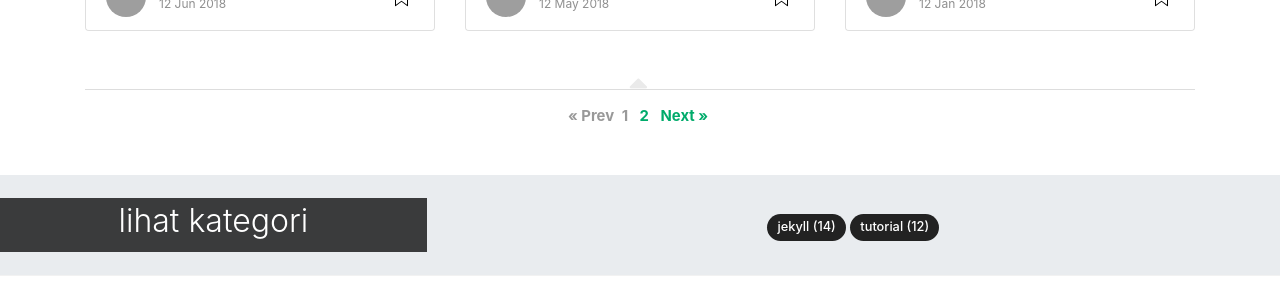
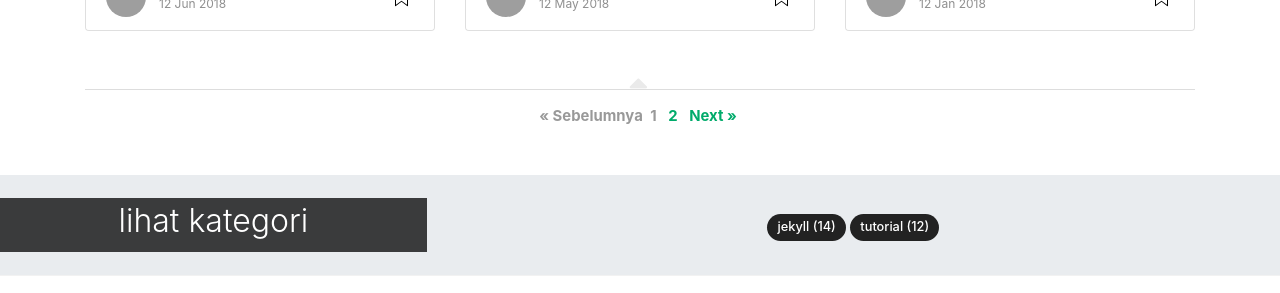
Before and after one commit to dhalul/programming-blog, a Jekyll site: the page built from index.html, in a window 1280 px wide and 900 px high, scrolled down 1096 px. Shown: the part 570-863 px from the top of the window. Built offline with Jekyll 4.4.1, drawn with Linux system fonts in a browser that asks for light colours; nearby versions of some CDN libraries; the list of posts is cut into pages by our own code; comment, search, counter and statistics services are not loaded; grey boxes are pictures that could not be loaded.

Commit message:
Update pagination.html

```diff
--- a/_includes/pagination.html
+++ b/_includes/pagination.html
@@ -3,7 +3,7 @@
   {% if paginator.previous_page %}
     <a  class="ml-1 mr-1" href="{{ paginator.previous_page_path | prepend: site.baseurl | replace: '//', '/' }}">&laquo; Prev</a>
   {% else %}
-    <span>&laquo; Prev</span>
+    <span>&laquo; Sebelumnya</span>
   {% endif %}
 
   {% for page in (1..paginator.total_pages) %}
```
Also changed, not shown: other parts of _includes/pagination.html (+1 -1 lines).
